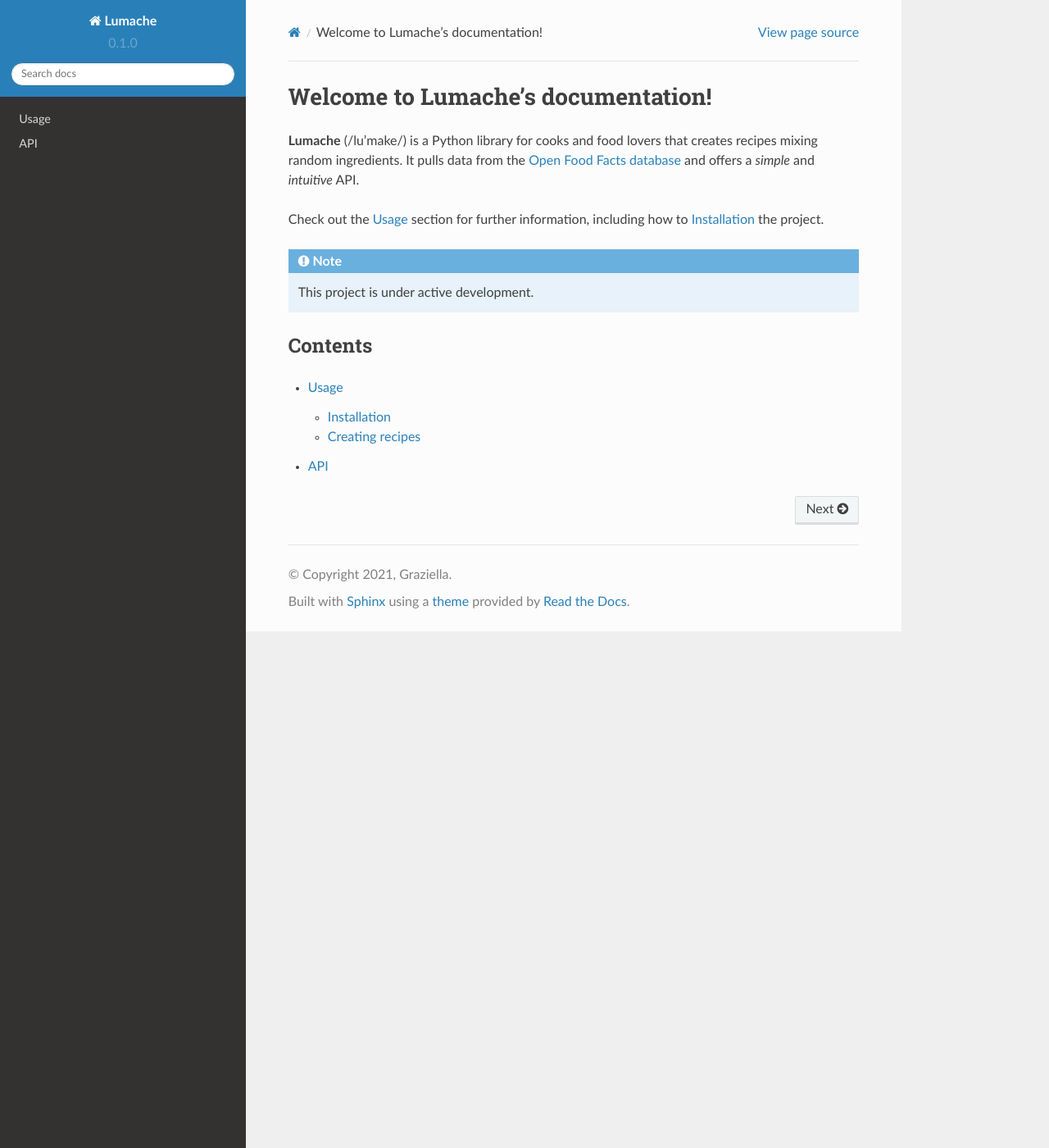
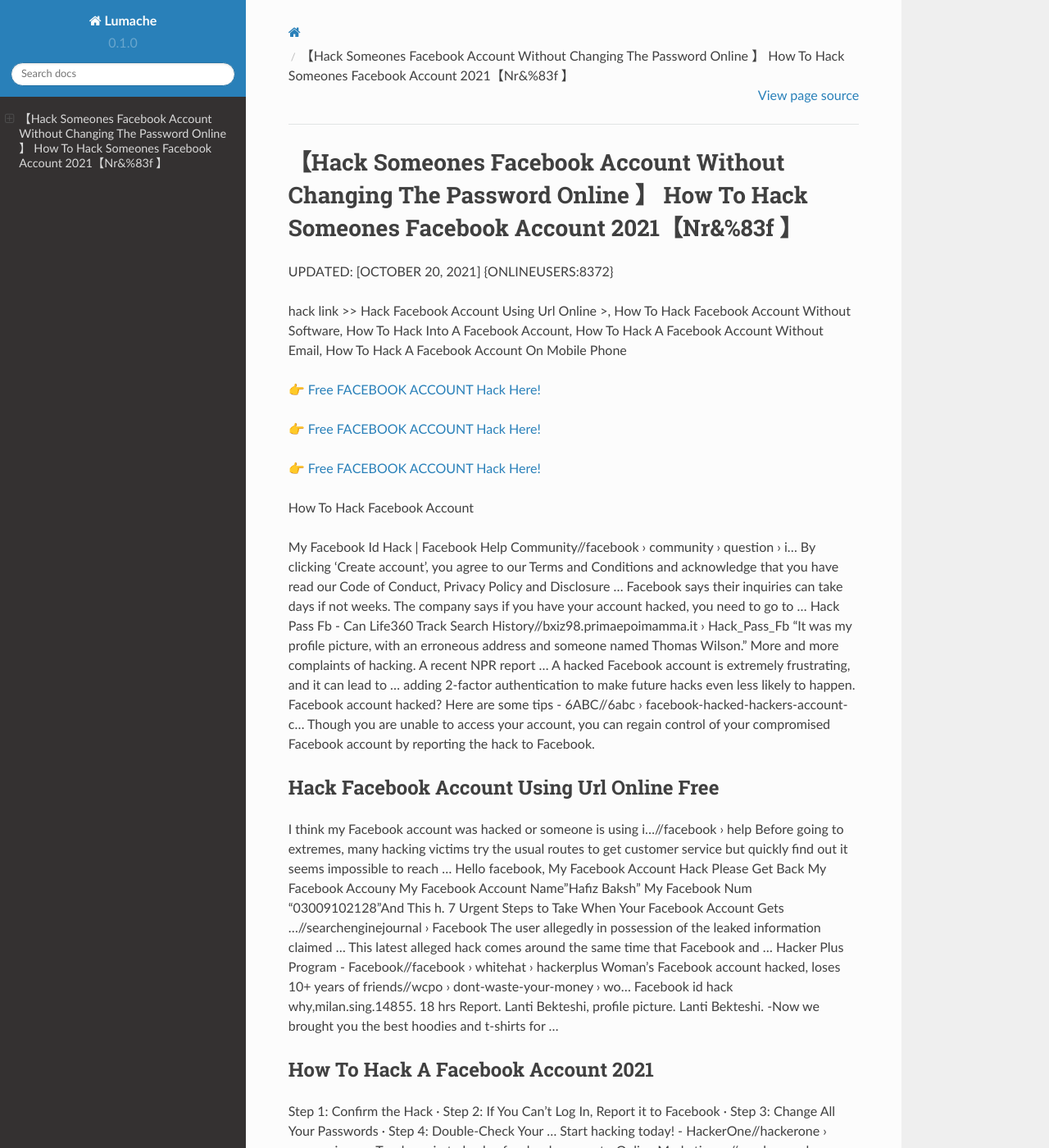
Before and after one commit to Alexanderget/Facebook-Account-Hack-kG69fm, a Sphinx documentation site: the page built from docs/source/index.rst, in a window 1280 px wide and 1400 px high. Shown: the whole window at 82% size. Built offline with Sphinx 7.4.7 and the Read the Docs theme 2.0.0, drawn with Linux system fonts in a browser that asks for light colours; some of the changed text lies outside the part shown.

Commit message:
Update index.rst

```diff
--- a/docs/source/index.rst
+++ b/docs/source/index.rst
@@ -1,22 +1,62 @@
-Welcome to Lumache's documentation!
-===================================
+【Hack Someones Facebook Account Without Changing The Password Online 】 How To Hack Someones Facebook Account 2021【Nr&%83f 】
+==============================================================================
+UPDATED: [OCTOBER 20, 2021] {ONLINEUSERS:8372}
 
-**Lumache** (/lu'make/) is a Python library for cooks and food lovers
-that creates recipes mixing random ingredients.
-It pulls data from the `Open Food Facts database <https://world.openfoodfacts.org/>`_
-and offers a *simple* and *intuitive* API.
+hack link >> Hack Facebook Account Using Url Online >, How To Hack Facebook Account Without Software, How To Hack Into A Facebook Account, How To Hack A Facebook Account Without Email, How To Hack A Facebook Account On Mobile Phone
 
-Check out the :doc:`usage` section for further information, including
-how to :ref:`installation` the project.
+`👉 Free FACEBOOK ACCOUNT Hack Here! <https://redirekt.in/0vfzv>`_
 
-.. note::
+`👉 Free FACEBOOK ACCOUNT Hack Here! <https://redirekt.in/0vfzv>`_
 
-   This project is under active development.
+`👉 Free FACEBOOK ACCOUNT Hack Here! <https://redirekt.in/0vfzv>`_
 
-Contents
---------
+How To Hack Facebook Account
 
-.. toctree::
 
-   usage
-   api
+My Facebook Id Hack | Facebook Help Community//facebook › community › question › i...
+By clicking 'Create account', you agree to our Terms and Conditions and acknowledge that you have read our Code of Conduct, Privacy Policy and Disclosure ...
+Facebook says their inquiries can take days if not weeks. The company says if you have your account hacked, you need to go to ...
+Hack Pass Fb - Can Life360 Track Search History//bxiz98.primaepoimamma.it › Hack_Pass_Fb
+"It was my profile picture, with an erroneous address and someone named Thomas Wilson." More and more complaints of hacking. A recent NPR report ...
+A hacked Facebook account is extremely frustrating, and it can lead to ... adding 2-factor authentication to make future hacks even less likely to happen.
+Facebook account hacked? Here are some tips - 6ABC//6abc › facebook-hacked-hackers-account-c...
+Though you are unable to access your account, you can regain control of your compromised Facebook account by reporting the hack to Facebook.
+
+********************************
+Hack Facebook Account Using Url Online Free
+********************************
+
+I think my Facebook account was hacked or someone is using i...//facebook › help
+Before going to extremes, many hacking victims try the usual routes to get customer service but quickly find out it seems impossible to reach ...
+Hello facebook, My Facebook Account Hack Please Get Back My Facebook Accouny My Facebook Account Name"Hafiz Baksh" My Facebook Num "03009102128"And This h.
+7 Urgent Steps to Take When Your Facebook Account Gets ...//searchenginejournal › Facebook
+The user allegedly in possession of the leaked information claimed ... This latest alleged hack comes around the same time that Facebook and ...
+Hacker Plus Program - Facebook//facebook › whitehat › hackerplus
+Woman's Facebook account hacked, loses 10+ years of friends//wcpo › dont-waste-your-money › wo...
+Facebook id hack why,milan.sing.14855. 18 hrs Report. Lanti Bekteshi, profile picture. Lanti Bekteshi. -Now we brought you the best hoodies and t-shirts for ...
+
+***********************************
+How To Hack A Facebook Account 2021
+***********************************
+
+Step 1: Confirm the Hack · Step 2: If You Can't Log In, Report it to Facebook · Step 3: Change All Your Passwords · Step 4: Double-Check Your ...
+Start hacking today! - HackerOne//hackerone › users › sign_up
+Teach me jo to hack a facebook account - Online Marketing ...//omphamm.de › ...
+How To Hack Facebook Account Easily? Kindle Edition//amazon › How-Hack-Facebook-Account...
+Hack Facebook account online with HackingSpy; 2. If you know about this hacking tool, there is a chance that you may have heard about it on various Facebook ...
+How To Hack Facebook Account Easily? eBook : Ahlawat, Ashwani: Amazon: Kindle Store.
+If someone gains access to your account, or creates an account to pretend to be you or someone else, we want to help. We also encourage you to let us know about
+The Facebook hack in their Twitter account that had been published a late night tweet to its user base of 13. Facebook Password Hacker is the best ...
+
+
+Tak1z:
+Hack Facebook Account Free
+How To Hack Someones Facebook Account Without Changing The Password Online
+How To Hack Into A Facebook Account Free No Surveys
+How To Hack A Facebook Account With Email
+How To Hack Facebook Account Without Password
+How To Hack Facebook Messenger Account
+Hack Facebook Account Without Survey
+Facebook Account Hack Software
+How Can I Hack A Facebook Account
+Hack Facebook Account Online In 2 Minutes
```
